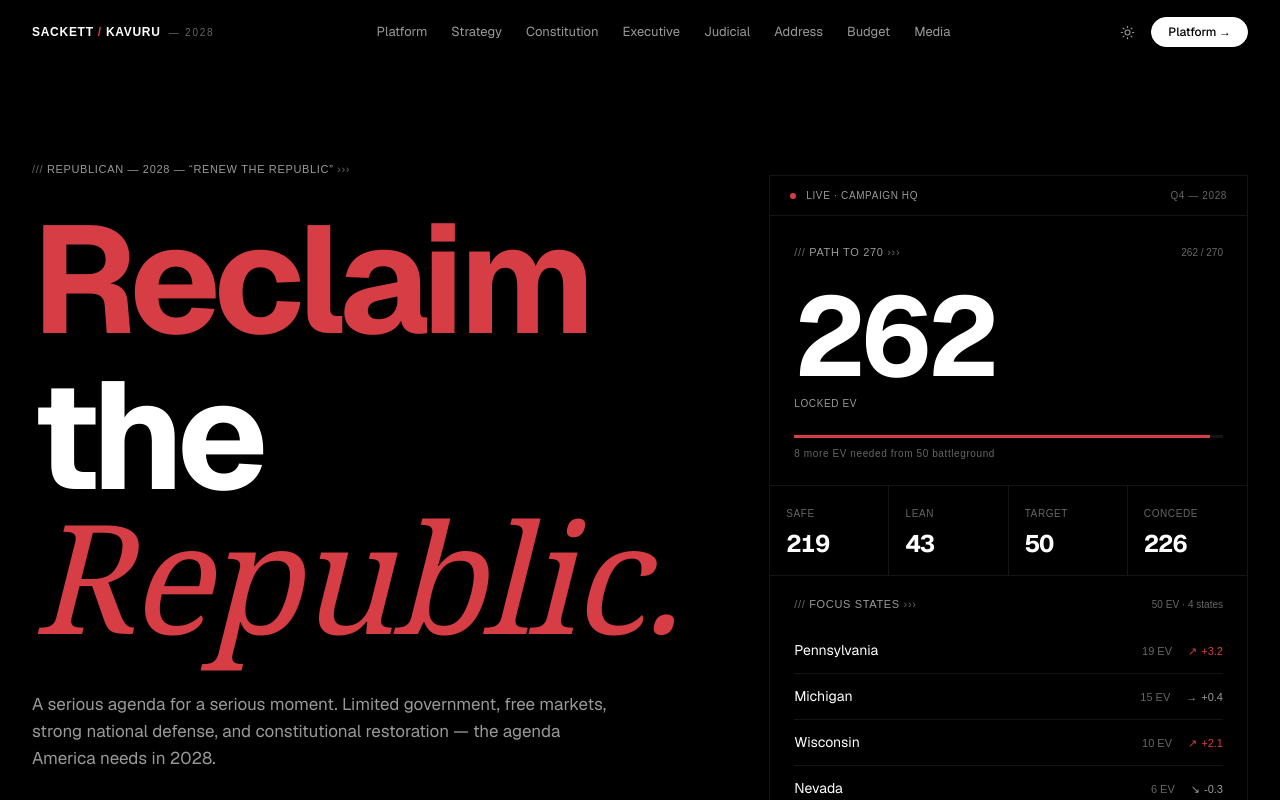
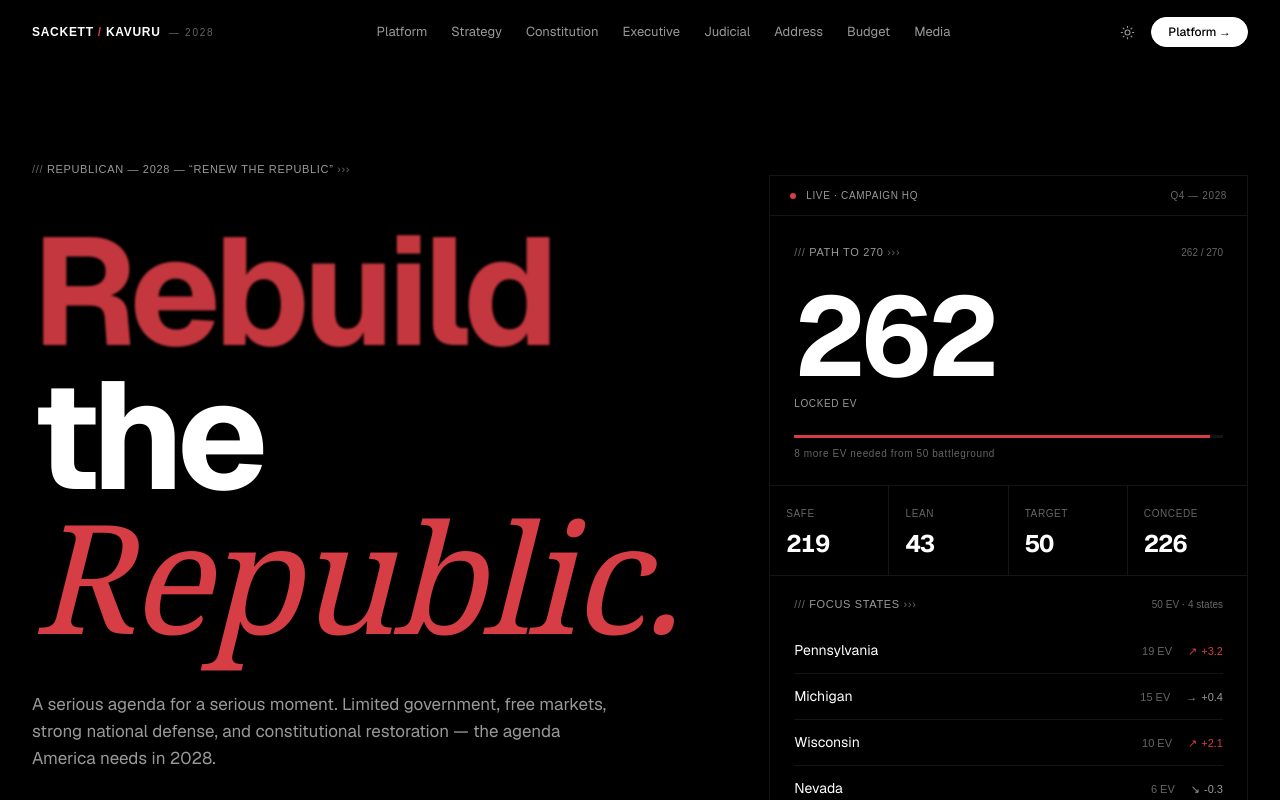
Before and after one commit to rikhinkavuru/my-administration, a Next.js app: page / in a window 1280 px wide. Shown: the top 800 px of the page. Built offline with nearby package versions, Linux system fonts and the light colour scheme; a web font is replaced by a local one.

Commit message:
Hero: slow rotating verb cycle 1700ms -> 2800ms so each word lingers

```diff
--- a/app/page.tsx
+++ b/app/page.tsx
@@ -63,7 +63,7 @@ export default function Home() {
             >
               <RotatingWord
                 words={["Renew", "Restore", "Rebuild", "Reclaim", "Revive", "Reform"]}
-                interval={1700}
+                interval={2800}
                 className="text-[var(--accent-red)]"
               />
               <span className="block">
```
